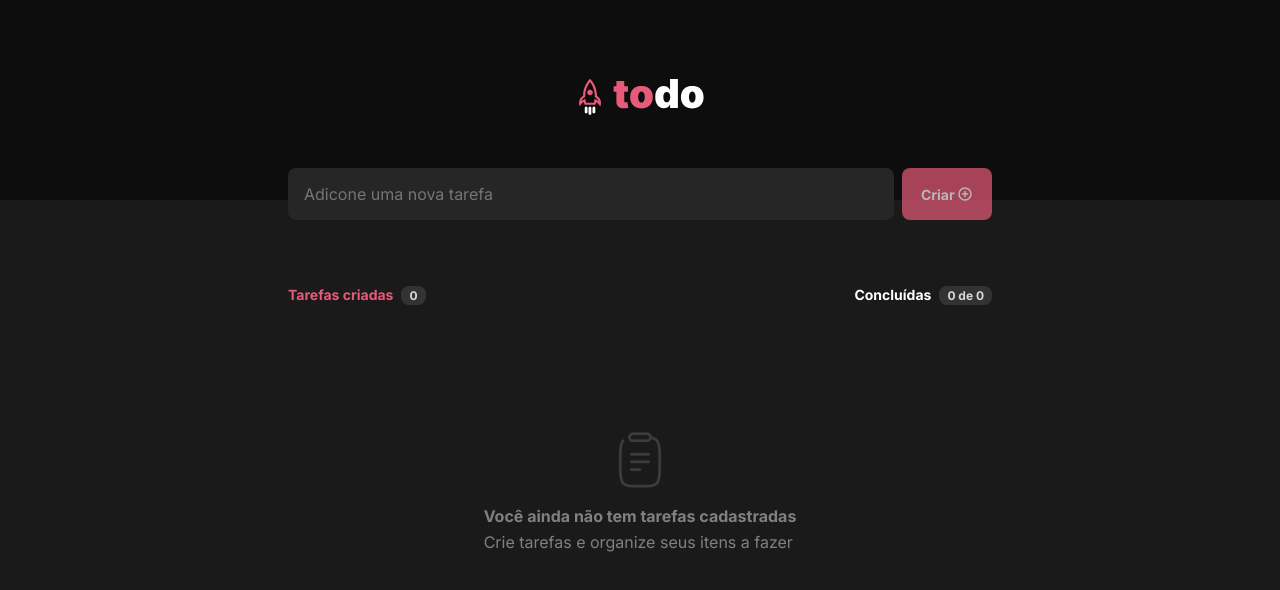
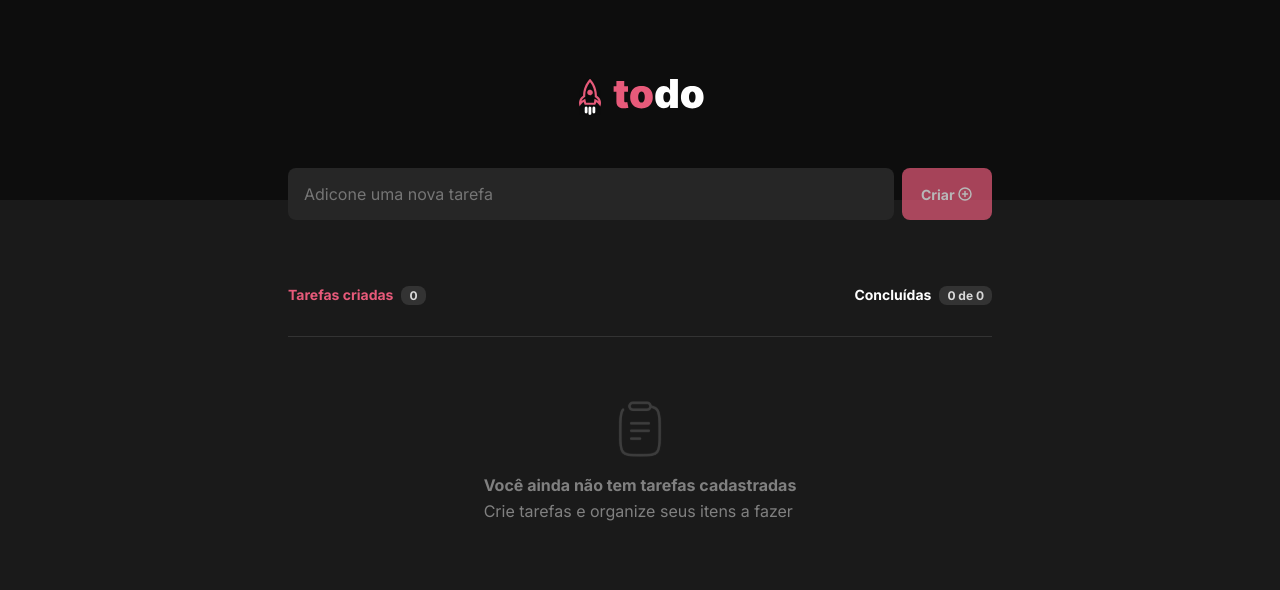
Before and after one commit to elenmagalhaes/todo-web, a React (Vite) app: page / in a window 1280 px wide. Shown: the top 590 px of the page. Built offline with nearby package versions, Linux system fonts and the light colour scheme.

Commit message:
ajustado a origem dos assets da aplicação

```diff
--- a/src/components/EmptyState/EmptyState.scss
+++ b/src/components/EmptyState/EmptyState.scss
@@ -2,8 +2,8 @@
     display: flex;
     align-items: center;
     flex-direction: column;
-    margin-top: 4rem;
     padding: 4rem 2rem;
+    border-top: 1px solid var(--gray-400);
 
     img:first-child {
         margin-bottom: 1rem;
--- a/src/components/EmptyState/EmptyState.tsx
+++ b/src/components/EmptyState/EmptyState.tsx
@@ -3,7 +3,7 @@ import './EmptyState.scss'
 export function EmptyState() {
   return (
     <div className="empty-state-container">
-      <img src="./src/assets/clipboard.svg" alt="" />
+      <img src="/clipboard.svg" alt="" />
       <div className="container-info">
         <p className="title">Você ainda não tem tarefas cadastradas</p>
         <p className="description">
--- a/src/components/Header/Header.tsx
+++ b/src/components/Header/Header.tsx
@@ -3,7 +3,7 @@ import './Header.scss'
 export function Header() {
   return (
     <header className="header">
-      <img src="./src/assets/rocket.svg" alt="logo de foguete" />
+      <img src="/rocket.svg" alt="logo de foguete" />
     </header>
   )
 }
```
Also changed, not shown: public/clipboard.svg (renamed from src/assets/clipboard.svg), public/rocket.svg (renamed from src/assets/rocket.svg).
